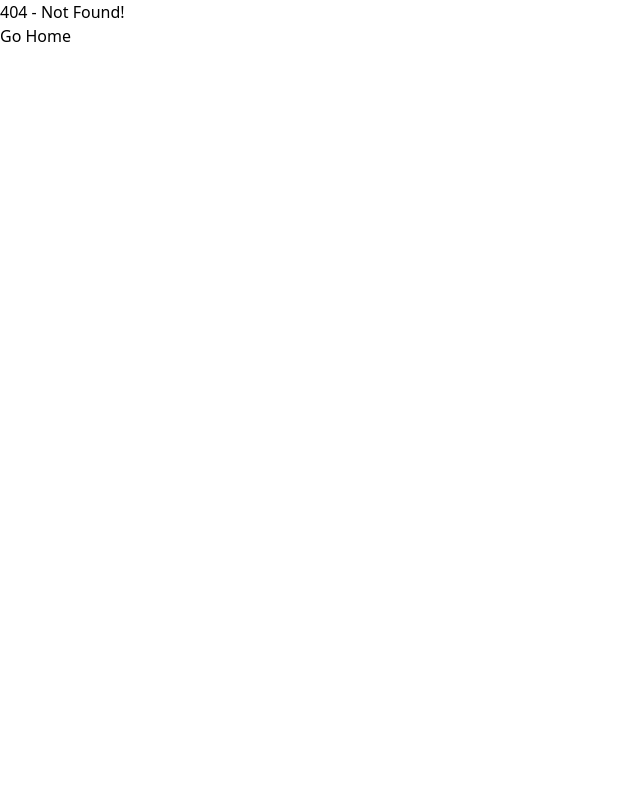
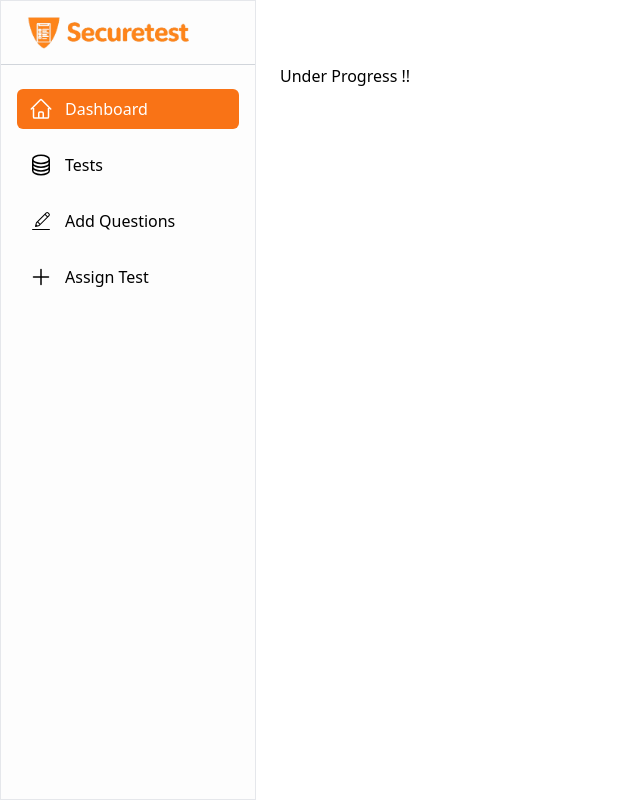
Before and after one commit to nidhibhaskar2206/SecureTestPlatform, a React (Vite) app in the folder client/: page /dashboard in a window 1280 px wide. Before the commit this address had no page. Shown: the whole page, without its empty margins (0-640 px from the left). Built offline with nearby package versions, Linux system fonts and the light colour scheme.

Commit message:
Added dashboard

```diff
--- a/client/src/App.jsx
+++ b/client/src/App.jsx
@@ -16,7 +16,8 @@ import TestsList from "./components/core/dashboard/tests/TestList";
 import NotFound from "./screens/NotFound";
 import TestPreview from "./components/core/dashboard/tests/TestPreview";
 import AssignTest from "./components/core/dashboard/tests/AssignTest";
-import AdminDashboard from "./screens/AdminDashboard";
+import DashboardLayout from "./screens/DashboardLayout";
+import Dashboard from "./components/core/dashboard/tests/Dashboard";
 
 function App() {
   return (
@@ -38,15 +39,17 @@ function App() {
         <Route path="/test" element={<TestPage />} />
         <Route path="/forget-password" element={<ForgetPage/>}/>
         <Route path="/instructions" element={<InstructionsPage />} />
-        <Route path="/admin-dashboard" element={<AdminDashboard />} />
         <Route path="/login" element={<LoginPage />} />
         <Route path="/register" element={<RegisterPage/>}/>
         <Route path="/contact" element={<ContactPage/>}/>
         <Route path="/test-creation" element={<TestCreation/>} />
-        <Route path="/addques" element={<AddQuestionsAndOptions/>}/>
-        <Route path="/testslist" element={<TestsList/>}/>
+        <Route path="/dashboard" element={<DashboardLayout />}>
+          <Route index element={<Dashboard />} />
+          <Route path="tests-list" element={<TestsList />} />
+          <Route path="add-ques" element={<AddQuestionsAndOptions />} />
+          <Route path="assign-test" element={<AssignTest />} />
+        </Route>
         <Route path="/test-preview/:testId" element={<TestPreview/>}/>
-        <Route path="/assign-test" element={<AssignTest/>}/>
       </Routes>
     </Provider>
   );
--- a/client/src/components/common/Header.jsx
+++ b/client/src/components/common/Header.jsx
@@ -58,7 +58,7 @@ export default function Header() {
           {auth?.user ? (
             <>
               <Link
-                to="/admin-dashboard"
+                to="/dashboard"
                 className="hidden text-lg font-semibold text-orange-500 lg:block"
               >
                 Dashboard
--- a/client/src/components/core/dashboard/tests/AddQuestionsAndAnswers.jsx
+++ b/client/src/components/core/dashboard/tests/AddQuestionsAndAnswers.jsx
@@ -11,6 +11,7 @@ const AddQuestionsAndOptions = () => {
   const location = useLocation();
   const queryParams = new URLSearchParams(location.search);
   const encodedTestId = queryParams.get("testId");
+  console.log("encodedTestId", encodedTestId);
   const preselectedTestId = encodedTestId ? base64Decode(encodedTestId) : "";
   const [tests, setTests] = useState([]); // Available tests
   const [selectedTest, setSelectedTest] = useState(preselectedTestId || "");
@@ -111,14 +112,8 @@ const AddQuestionsAndOptions = () => {
   };
 
   return (
-    <div className="flex justify-center items-center w-screen absolute h-screen">
-       <button
-        className="absolute top-16 left-12 h-12 w-12 flex justify-center items-center bg-orange-500 rounded-full hover:bg-orange-600"
-        onClick={() => navigate(-1)}
-      >
-        <ArrowLeftIcon className="text-white h-5 w-5"/>
-      </button>
-      <div className="w-full mt-10 bg-white p-6 px-60">
+    <div className="flex justify-center items-center">
+      <div className="w-full mt-10 bg-white p-6 px-40">
         <h2 className="text-5xl font-bold mb-6 text-orange-500">
           Add Test Questions & Options
         </h2>
--- a/client/src/components/core/dashboard/tests/AssignTest.jsx
+++ b/client/src/components/core/dashboard/tests/AssignTest.jsx
@@ -72,7 +72,6 @@ const AssignTest = () => {
 
   return (
     <div className="">
-      <Header />
       <div className="flex justify-center items-center">
         <div className="w-[60%] mt-20 bg-white p-6">
           <h2 className="text-5xl font-bold mb-10 text-orange-500">Assign Test</h2>
--- /dev/null
+++ b/client/src/components/core/dashboard/tests/Dashboard.jsx
@@ -0,0 +1,10 @@
+const Dashboard = () => {
+    return (
+        <div>
+            Under Progress !!
+        </div>
+    );
+};
+
+
+export default Dashboard;
--- a/client/src/components/core/dashboard/tests/TestCreation.jsx
+++ b/client/src/components/core/dashboard/tests/TestCreation.jsx
@@ -45,7 +45,7 @@ const TestCreation = () => {
       setDescription("");
       setDuration("");
       setTotalMarks("");
-      navigate(`/addques?testId=${base64Encode(response?.data?.TestID)}`);
+      navigate(`/dashboard/add-ques?testId=${base64Encode(response?.data?.TestID)}`);
     } catch (error) {
       console.error("Error creating test:", error.response?.data || error.message);
       console.log(error);
--- a/client/src/components/core/dashboard/tests/TestList.jsx
+++ b/client/src/components/core/dashboard/tests/TestList.jsx
@@ -51,14 +51,13 @@ const TestsList = () => {
 
   return (
     <div>
-      <Header />
       <div className="flex flex-col items-center">
         <h2 className="text-5xl font-bold mb-6 text-orange-500 mt-12">
           Available Tests
         </h2>
 
         {/* Grid Layout */}
-        <div className="grid grid-cols-3 gap-6 w-full  max-w-7xl mx-auto">
+        <div className="grid grid-cols-3 gap-6 w-full max-w-7xl mx-auto">
           {currentTests.map((test) => (
             <Link
             key={test.TestID}
--- a/client/src/screens/AdminDashboard.jsx
+++ /dev/null
@@ -1,55 +0,0 @@
-import { NavLink, Outlet } from "react-router-dom";
-import Header from "../components/common/Header";
-
-const AdminDashboard = () => {
-  return (
-    <div className="flex h-screen bg-gray-100">
-      {/* Sidebar */}
-      <aside className="w-64 bg-white shadow-md flex flex-col p-5">
-        <h2 className="text-2xl font-bold text-orange-500 mb-6">Dashboard</h2>
-        <nav className="flex flex-col space-y-4">
-          <NavLink
-            to="/testslist"
-            className={({ isActive }) =>
-              `p-3 rounded-lg text-lg font-medium ${
-                isActive ? "bg-orange-500 text-white" : "text-gray-700"
-              }`
-            }
-          >
-            📝 Tests List
-          </NavLink>
-          <NavLink
-            to="/addques"
-            className={({ isActive }) =>
-              `p-3 rounded-lg text-lg font-medium ${
-                isActive ? "bg-orange-500 text-white" : "text-gray-700"
-              }`
-            }
-          >
-            ➕ Add Questions
-          </NavLink>
-          <NavLink
-            to="/test-creation"
-            className={({ isActive }) =>
-              `p-3 rounded-lg text-lg font-medium ${
-                isActive ? "bg-orange-500 text-white" : "text-gray-700"
-              }`
-            }
-          >
-            🎯 Assign Test
-          </NavLink>
-        </nav>
-      </aside>
-
-      {/* Main Content */}
-      <div className="flex-1 flex flex-col">
-        <Header />
-        <div className="p-6">
-          <Outlet /> {/* This will render the selected route */}
-        </div>
-      </div>
-    </div>
-  );
-};
-
-export default AdminDashboard;
--- /dev/null
+++ b/client/src/screens/DashboardLayout.jsx
@@ -0,0 +1,78 @@
+import React, { useState } from "react";
+import { NavLink, Outlet, useNavigate, useLocation } from "react-router-dom";
+import {
+  Bars3Icon,
+  HomeIcon,
+  CircleStackIcon,
+  PlusIcon
+} from "@heroicons/react/24/outline";
+import Logo from "../assets/logo_bgless.png";
+import { CiEdit} from "react-icons/ci";
+
+const navigation = [
+  { name: "Dashboard", path: "/dashboard", icon: HomeIcon },
+  {name: 'Tests' , path:"/dashboard/tests-list", icon: CircleStackIcon},
+  {name: "Add Questions" , path:"/dashboard/add-ques", icon: CiEdit},
+  { name: "Assign Test", path: "/dashboard/assign-test", icon: PlusIcon },
+];
+
+function classNames(...classes) {
+  return classes.filter(Boolean).join(" ");
+}
+
+const DashboardLayout = () => {
+  const [sidebarOpen, setSidebarOpen] = useState(false);
+  const navigate = useNavigate();
+  const location = useLocation();
+
+  return (
+    <div className="flex h-screen overflow-hidden">
+      {/* Desktop Sidebar */}
+      <div className="hidden lg:flex lg:w-64 lg:flex-col bg-[#fdfdfd] text-[#030811] border">
+        <div className="flex items-center justify-center h-16 border-b border-gray-300 dark:border-gray-700">
+          <button onClick={() => navigate('/')} className="h-8 mr-5 pr-5">
+            <img src={Logo} alt="Logo" className="h-8 "/>
+          </button>
+        </div>
+        <nav className="flex-1 px-4 py-6 space-y-4 overflow-auto">
+          {navigation.map((item) => (
+            <NavLink
+              key={item.name}
+              to={item.path}
+              className={() =>
+                classNames(
+                  location.pathname === item.path
+                    ? "bg-orange-500 text-white"
+                    : "text-black hover:bg-orange-500 hover:text-white",
+                  "flex items-center gap-x-3 px-3 py-2 rounded-md"
+                )
+              }
+            >
+              <item.icon className="h-6 w-6" />
+              {item.name}
+            </NavLink>
+          ))}
+        </nav>
+      </div>
+
+      {/* Main Content */}
+      <div className="flex-1 flex flex-col overflow-hidden">
+        {/* Header */}
+        <header className="sticky top-0 z-10 flex items-center justify-between h-10  px-4 sm:px-6 lg:px-8  dark:bg-white">
+          <button
+            className="text-[#030811] lg:hidden"
+            onClick={() => setSidebarOpen(true)}
+          >
+            <Bars3Icon className="h-6 w-6 text-[#030811]" />
+          </button>
+        </header>
+        {/* Main Section */}
+        <main className="flex-1 overflow-y-auto p-6">
+          <Outlet />
+        </main>
+      </div>
+    </div>
+  );
+};
+
+export default DashboardLayout;
--- a/client/src/screens/TestPage.jsx
+++ b/client/src/screens/TestPage.jsx
@@ -52,12 +52,10 @@ export default function TestPage() {
         submitExam();
       });
 
-    // Request Fullscreen Mode
-    document.documentElement.requestFullscreen().catch((err) => {
-      console.error("Error enabling fullscreen:", err);
-    });
+    // Force Fullscreen Mode
+    forceFullscreen();
 
-    // Handle Tab Switching
+    // Handle Visibility Change (Tab Switching)
     const handleVisibilityChange = () => {
       if (document.hidden) {
         handleViolation();
@@ -68,57 +66,78 @@ export default function TestPage() {
     const handleFullscreenExit = () => {
       if (!document.fullscreenElement) {
         handleViolation();
-        document.documentElement.requestFullscreen();
+        forceFullscreen();
       }
     };
 
-    // Disable Copy-Paste and Keyboard Shortcuts
-    const disableActions = (e) => {
+    // Prevent Window Resizing (Detect Shrinking)
+    const handleResize = () => {
+      if (window.innerHeight < screen.height - 100 || window.innerWidth < screen.width - 100) {
+        handleViolation();
+      }
+    };
+
+    // Prevent Developer Tools (F12, Ctrl+Shift+I, Ctrl+Shift+J)
+    const disableShortcuts = (e) => {
       if (
-        e.ctrlKey ||
-        e.metaKey ||
-        e.altKey ||
-        e.keyCode === 123 ||
-        (e.ctrlKey && e.shiftKey && (e.keyCode === 73 || e.keyCode === 74))
+        e.key === "Escape" || // Block ESC
+        e.keyCode === 123 || // Block F12
+        (e.ctrlKey && e.shiftKey && (e.keyCode === 73 || e.keyCode === 74)) // Block Ctrl+Shift+I and Ctrl+Shift+J
       ) {
         e.preventDefault();
-        alert("Keyboard shortcuts are disabled.");
+        alert("Developer tools and escape key are disabled.");
+        handleViolation();
       }
     };
 
     document.addEventListener("visibilitychange", handleVisibilityChange);
     document.addEventListener("fullscreenchange", handleFullscreenExit);
-    document.addEventListener("contextmenu", (e) => e.preventDefault());
-    document.addEventListener("keydown", disableActions);
+    window.addEventListener("resize", handleResize);
+    document.addEventListener("keydown", disableShortcuts);
+    document.addEventListener("contextmenu", (e) => e.preventDefault()); // Disable Right Click
 
     return () => {
       document.removeEventListener("visibilitychange", handleVisibilityChange);
       document.removeEventListener("fullscreenchange", handleFullscreenExit);
-      document.removeEventListener("keydown", disableActions);
+      window.removeEventListener("resize", handleResize);
+      document.removeEventListener("keydown", disableShortcuts);
     };
   }, []);
 
+  // Function to force Fullscreen Mode
+  const forceFullscreen = () => {
+    if (!document.fullscreenElement) {
+      document.documentElement.requestFullscreen().catch((err) => {
+        console.error("Error enabling fullscreen:", err);
+      });
+    }
+  };
+
+  // Function to handle violations
   const handleViolation = () => {
     setViolations((prev) => {
       const newCount = prev + 1;
+      alert(`Warning: Violation ${newCount}/3 detected!`);
+
       if (newCount >= 3) {
-        alert(
-          "You have violated the rules multiple times. Submitting your test."
-        );
+        alert("You have violated the rules multiple times. Submitting your test.");
         submitExam();
       }
       return newCount;
     });
   };
 
+  // Function to submit the exam
   const submitExam = () => {
     navigate("/");
   };
 
+  // Function to handle question selection
   const handleOptionClick = (option) => {
     setSelectedOption(option);
   };
 
+  // Function to move to the next question
   const handleNext = () => {
     if (currentQuestion < questions.length - 1) {
       setCurrentQuestion(currentQuestion + 1);
@@ -130,12 +149,7 @@ export default function TestPage() {
     <div className="flex h-screen p-5 bg-gray-100 relative">
       <div className="flex-1 p-6 bg-white rounded-lg shadow-lg mx-5 flex flex-col justify-between relative">
         <div className="absolute top-4 right-4 w-32 h-24 bg-black rounded-lg overflow-hidden border border-gray-300">
-          <video
-            ref={videoRef}
-            autoPlay
-            playsInline
-            className="w-full h-full"
-          ></video>
+          <video ref={videoRef} autoPlay playsInline className="w-full h-full"></video>
         </div>
 
         <div className="mt-4 space-y-3">
@@ -147,9 +161,7 @@ export default function TestPage() {
               key={index}
               onClick={() => handleOptionClick(option)}
               className={`w-full p-3 text-left border rounded-lg transition-all ${
-                selectedOption === option
-                  ? "bg-orange-400 text-white"
-                  : "bg-gray-100"
+                selectedOption === option ? "bg-orange-400 text-white" : "bg-gray-100"
               }`}
             >
               {option}
```
